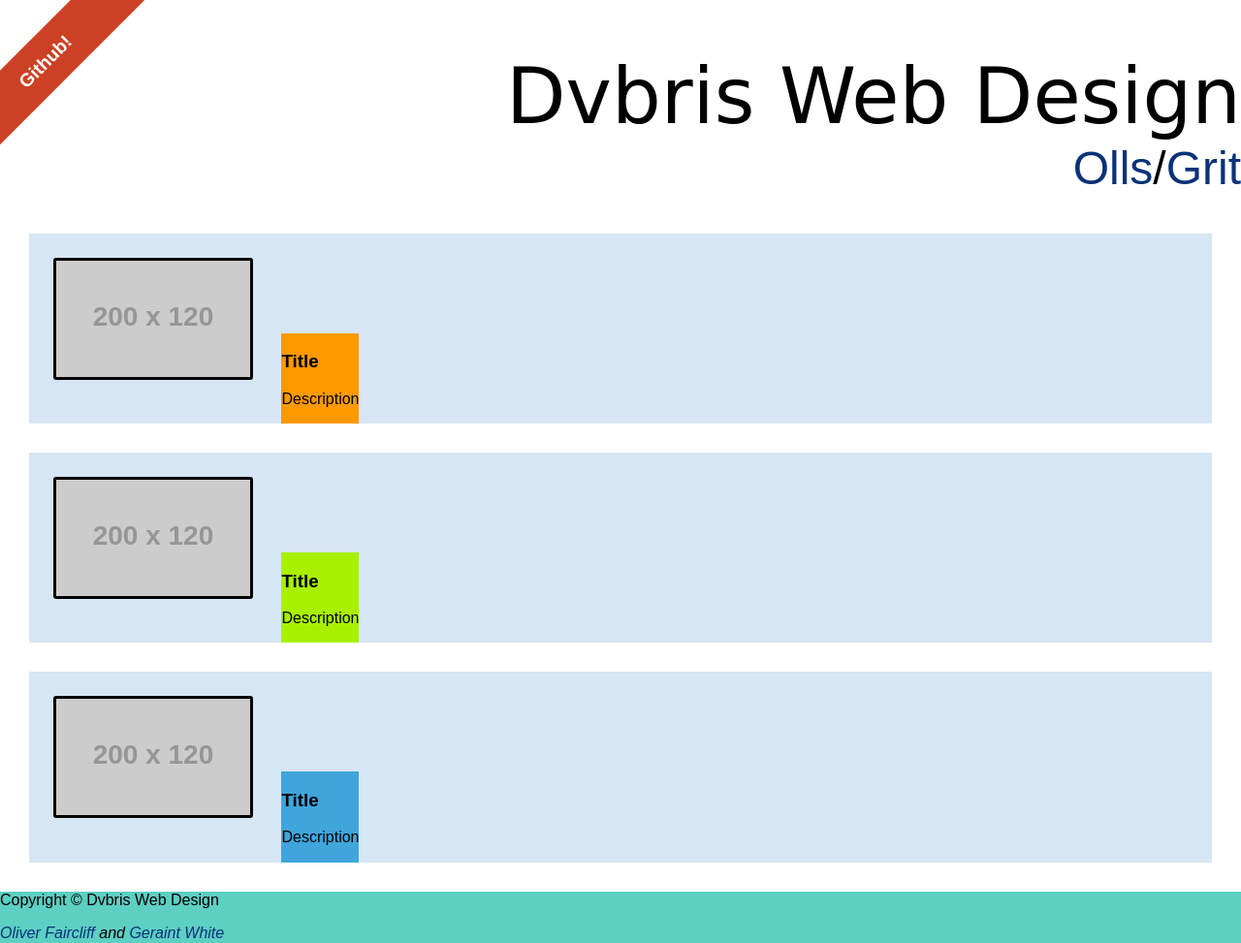
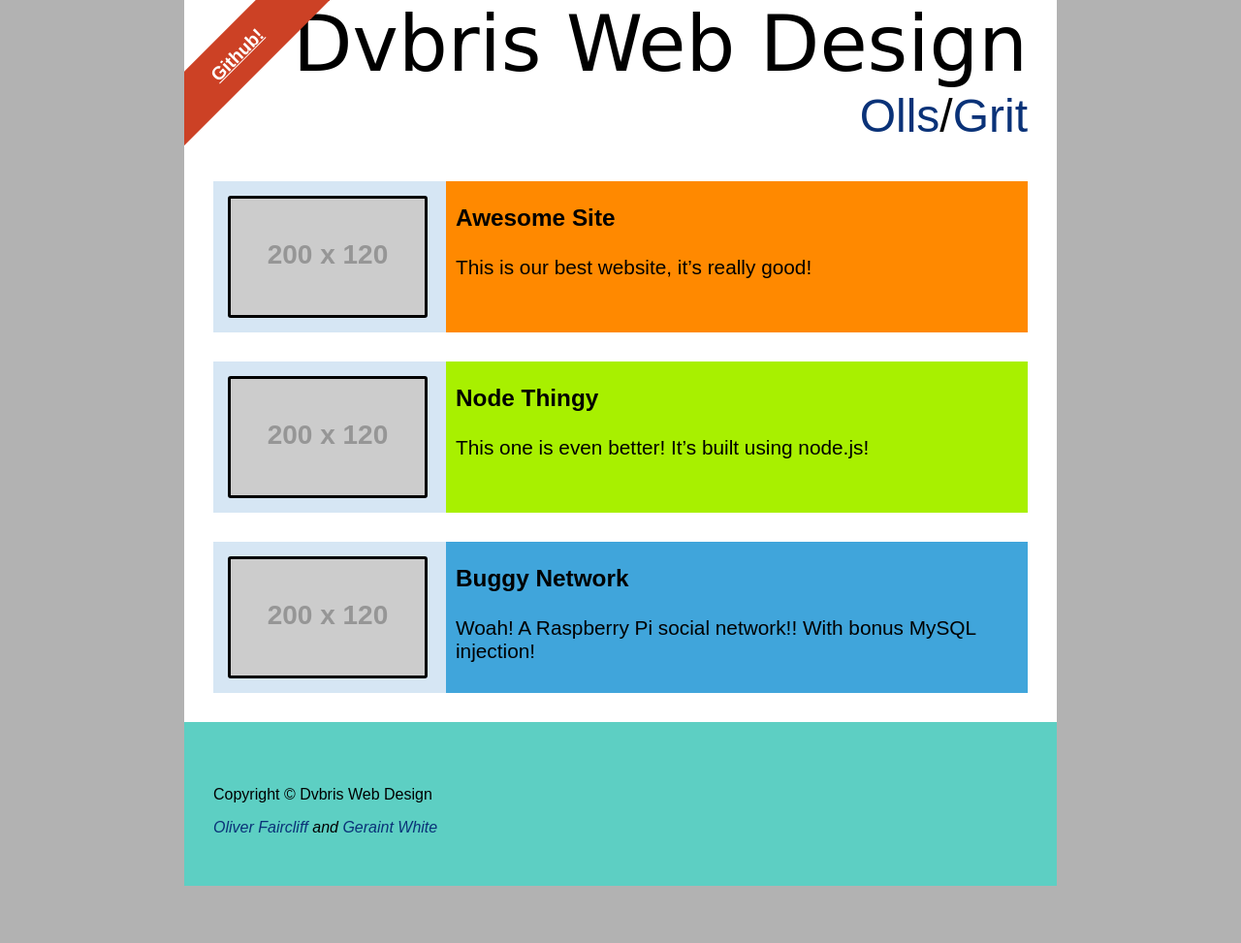
Before and after one commit to itsapi/dvbris.com, a PHP site: page / in a window 1280 px wide. Shown: the whole page at 97% size. After the commit the page ends 914 px from the top, so only its background shows below. Run offline with PHP 8.4, Linux system fonts and the light colour scheme; grey boxes labelled with a size stand in for pictures from a placeholder-image service; some libraries are stand-ins or nearby versions; some web fonts are replaced.

Commit message:
Style matches drawing.

```diff
--- a/index.html
+++ b/index.html
@@ -28,26 +28,26 @@
     <section>
       <artical>
         <img src="http://placehold.it/200x120" alt="Screenshot of Site">
-        <div>
-          <h3>Title</h3>
-          <p>Description</p>
-        </div>
+        <a href="#">
+          <h3>Awesome Site</h3>
+          <p>This is our best website, it’s really good!</p>
+        </a>
       </artical>
 
       <artical>
         <img src="http://placehold.it/200x120" alt="Screenshot of Site">
-        <div>
-          <h3>Title</h3>
-          <p>Description</p>
-        </div>
+        <a href="#">
+          <h3>Node Thingy</h3>
+          <p>This one is even better! It’s built using node.js!</p>
+        </a>
       </artical>
 
       <artical>
         <img src="http://placehold.it/200x120" alt="Screenshot of Site">
-        <div>
-          <h3>Title</h3>
-          <p>Description</p>
-        </div>
+        <a href="#">
+          <h3>Buggy Network</h3>
+          <p>Woah! A Raspberry Pi social network!! With bonus MySQL injection!</p>
+        </a>
       </artical>
     </section>
 
--- a/ribbon.css
+++ b/ribbon.css
@@ -24,12 +24,17 @@
   font: bold 19px Sans-Serif;
   padding: 16px 0;
   /* Next two trial and error: */
-  right:  -47px;
-  top: 37px;
+  right:  -30px;
+  top: 30px;
   /* Double .ribbon-wrapper width/height. */
-  width: 300px;
+  width: 250px;
 
   float: right;
   background-color: #cc4125;
   color: white;
+  text-decoration: underline;
 }
+.ribbon:hover {
+  color: white;
+  background-color: #dc5135;
+}
--- a/style.css
+++ b/style.css
@@ -1,7 +1,16 @@
 @import url(http://fonts.googleapis.com/css?family=Droid+Sans:400,700|Gruppo);
 
+html {
+  background-color: rgba(0, 0, 0, 0.3);
+  padding: 0;
+}
+
 body {
+  background-color: white;
   font-family: 'Droid Sans', sans-serif;
+  max-width: 900px;
+  margin: 0 auto;
+  position: relative;
 }
 
 a {
@@ -14,6 +23,7 @@ a:hover {
 
 header {
   text-align: right;
+  margin: 0 30px;
 }
 h1, h2 {
   font-weight: normal;
@@ -21,7 +31,7 @@ h1, h2 {
 h1 {
   font-family: 'Gruppo', cursive;
   font-size: 5em;
-  margin-bottom: 0;
+  margin: 0 auto;
 }
 h2 {
   font-size: 3em;
@@ -32,29 +42,50 @@ artical {
   display: block;
   background-color: rgba(207, 226, 243, 0.85);
   margin: 30px;
-}
-artical img, artical div {
-  display: inline-block;
+  height: 156px;
 }
 artical img {
+  display: inline-block;
   border: 3px solid black;
   border-radius: 3px;
-  margin: 25px;
+  margin: 15px;
 }
-artical div {
+artical a {
+  color: black;
+  font-size: 1.3em;
   margin: 0;
+  padding: 0 10px 10px 10px;
+  float: right;
+  height: inherit;
+  width: calc(100% - 240px);
+  -moz-box-sizing: border-box;
+  -webkit-box-sizing: border-box;
+  box-sizing: border-box;
 }
-artical:nth-child(3n+1) div {
-  background-color: #ff9900;
+artical a:hover {
+  color: black;
 }
-artical:nth-child(3n+2) div {
+artical:nth-child(3n+1) a {
+  background-color: #ff8900;
+}
+artical:nth-child(3n+1):hover a {
+  background-color: #ff9910;
+}
+artical:nth-child(3n+2) a {
   background-color: #a8f000;
 }
-artical:nth-child(3n+3) div {
+artical:nth-child(3n+2):hover a {
+  background-color: #b8ff10;
+}
+artical:nth-child(3n+3) a {
   background-color: #40a5db;
+}
+artical:nth-child(3n+3):hover a {
+  background-color: #50b5eb;
 }
 
 footer {
   background-color: #5dcfc3;
   margin: 0;
+  padding: 50px 30px;
 }
```
